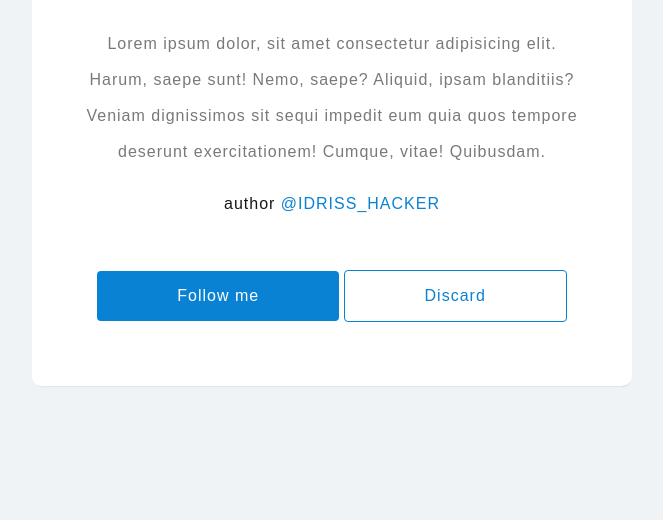
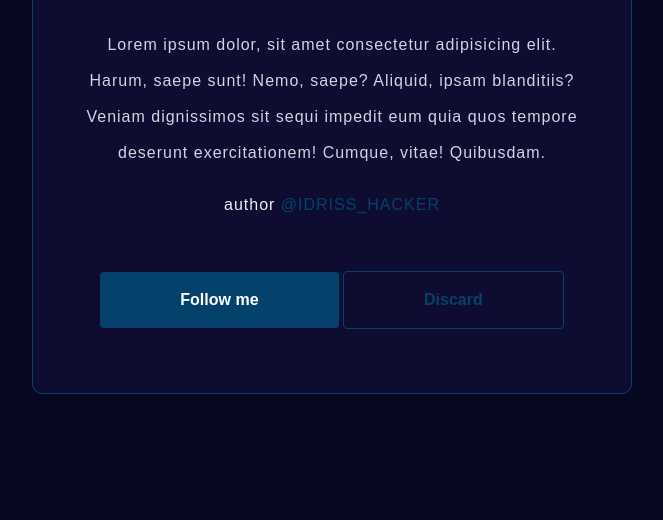
Before and after one commit to IDRISSHACKER/playwright-e2e-testing, a website: page index.html in a window 1280 px wide. Shown: the part 280-800 px from the top of the page, without its empty margins (308-971 px from the left). Drawn offline with Linux system fonts and the light colour scheme.

Commit message:
Switch to dark mode

```diff
--- a/index.html
+++ b/index.html
@@ -8,8 +8,8 @@
     <link rel="stylesheet" href="master.css">
 </head>
 <body>
-    <main class="container rotate">
-        <div class=" app card">
+    <main class="container">
+        <div class="app card">
             <h1 class="title">GITHUB</h1>
             <p class="content mt-2 mb">
                 Lorem ipsum dolor, sit amet consectetur adipisicing elit. Harum, saepe sunt! Nemo, saepe? Aliquid, ipsam blanditiis?
--- a/master.css
+++ b/master.css
@@ -5,9 +5,9 @@
 }
 
 html{
-    background: #f0f3f5;
+    background: rgb(9, 8, 34);
     font-family: "Poppins", sans-serif;
-    --color: rgb(9, 130, 211);
+    --color: rgb(5, 66, 107);
 }
 
 .container{
@@ -25,19 +25,19 @@ html{
     line-height: 110px;
     letter-spacing: 22px;
     font-weight: 700;
-    color: #1d2424;
+    color: #ffffff;
 }
 
 .content{
     line-height: 36px;
     letter-spacing: 1px;
-    color: #79797a;
+    color: #d3d3e2;
 }
 
 .author{
     line-height: 36px;
     letter-spacing: 1px;
-    color: #18161b;
+    color: #f0f0f0;
 }
 
 .mt{
@@ -65,36 +65,38 @@ html{
     background: var(--color);
     color: white;
     font-size: 1rem;
-    letter-spacing: 1px;
-    line-height: 20px;
-    font-weight: 400;
+    white-space:initial;
+    line-height: 1.6;
+    font-weight: 700;
     border-radius: 4px;
     cursor: pointer;
     transition: all linear 300ms;
 }
 
 .btn-secondary{
-    background: #fff !important;
+    background: transparent !important;
     color: var(--color);
     border: solid 1px var(--color);
 }
 
 .btn:hover{
-    transform: scale(1.1);
+    transform: scale(1.02);
+    border-width: 0.2px !important;
 }
 
 .card{
     user-select: none;
-    background: #fff;
+    background: rgb(14, 12, 48);
     padding: 4rem 3rem;
     border-radius: 10px;
-    box-shadow: 1px 3px 2px -3px rgb(0 0 0/20%);
+    /*box-shadow: 1px 3px 2px -3px rgb(0 0 0/20%), 1px 3px 2px -0px rgb(0 0 0/5%);*/
+    border: solid .1px var(--color);
 }
 
 
 .rotate:hover{
     transform: rotate(5deg);
-    background: #e7e9eb;
+    /*background: #5f9fdf;*/
 }
 
 .rotate:hover .card{
```
